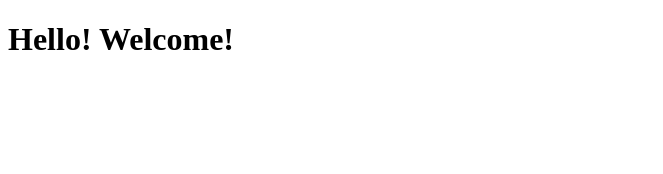
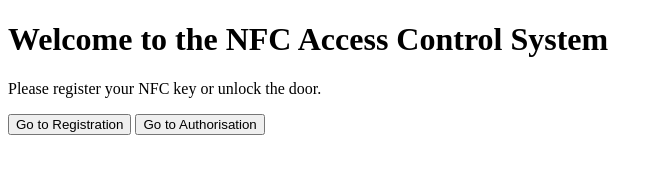
Before and after one commit to IgorVasenin/VIM-NFC-Door, a plain HTML site: page index.html in a window 1280 px wide. Shown: the whole page, without its empty margins (0-663 px from the left). Drawn offline with Linux system fonts and the light colour scheme.

Commit message:
Update index.html

```diff
--- a/index.html
+++ b/index.html
@@ -1,27 +1,14 @@
+<!-- templates/index.html -->
 <!DOCTYPE html>
 <html lang="en">
-  <head>
-<h1>Hello! Welcome!</h1>
-<meta charset="UTF-8">
-    <meta name="viewport" content="width=device-width, initial-scale=1.0">
-    <title>Go to autorisation</title>
-    <script>
-        funct
-
-        fu
-
-
-
-        function goToNextPage() {
-            window.location.href = 'register.html'; // Укажите URL следующей страницы
-        }
-    </script>
-
-</
+<head>
+    <meta charset="UTF-8">
+    <title>Welcome</title>
 </head>
 <body>
-    <button onclick="goToNextPage()Go to autorisation</button>
+    <h1>Welcome to the NFC Access Control System</h1>
+    <p>Please register your NFC key or unlock the door.</p>
+    <a href="register.html"><button>Go to Registration</button></a>
+    <a href="unlock.html"><button>Go to Authorisation</button></a>
 </body>
-
-</h
 </html>
```
